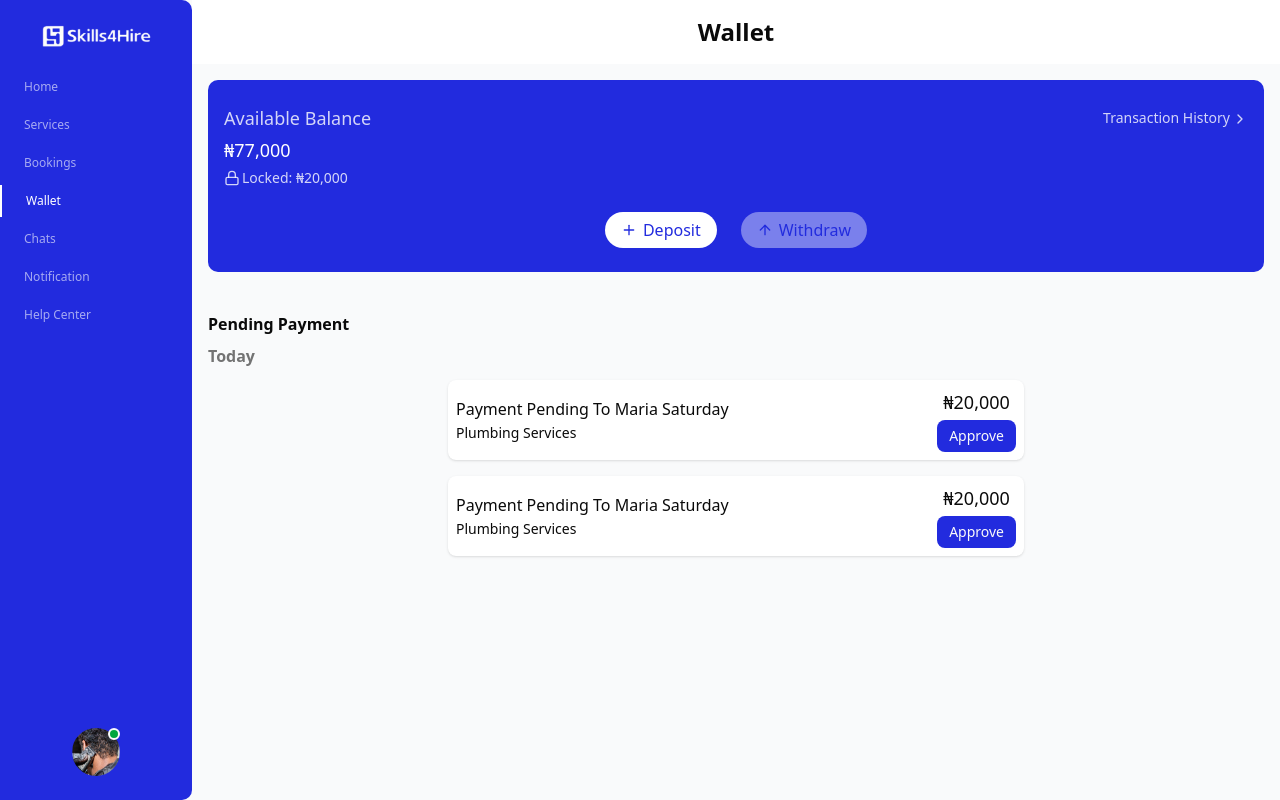
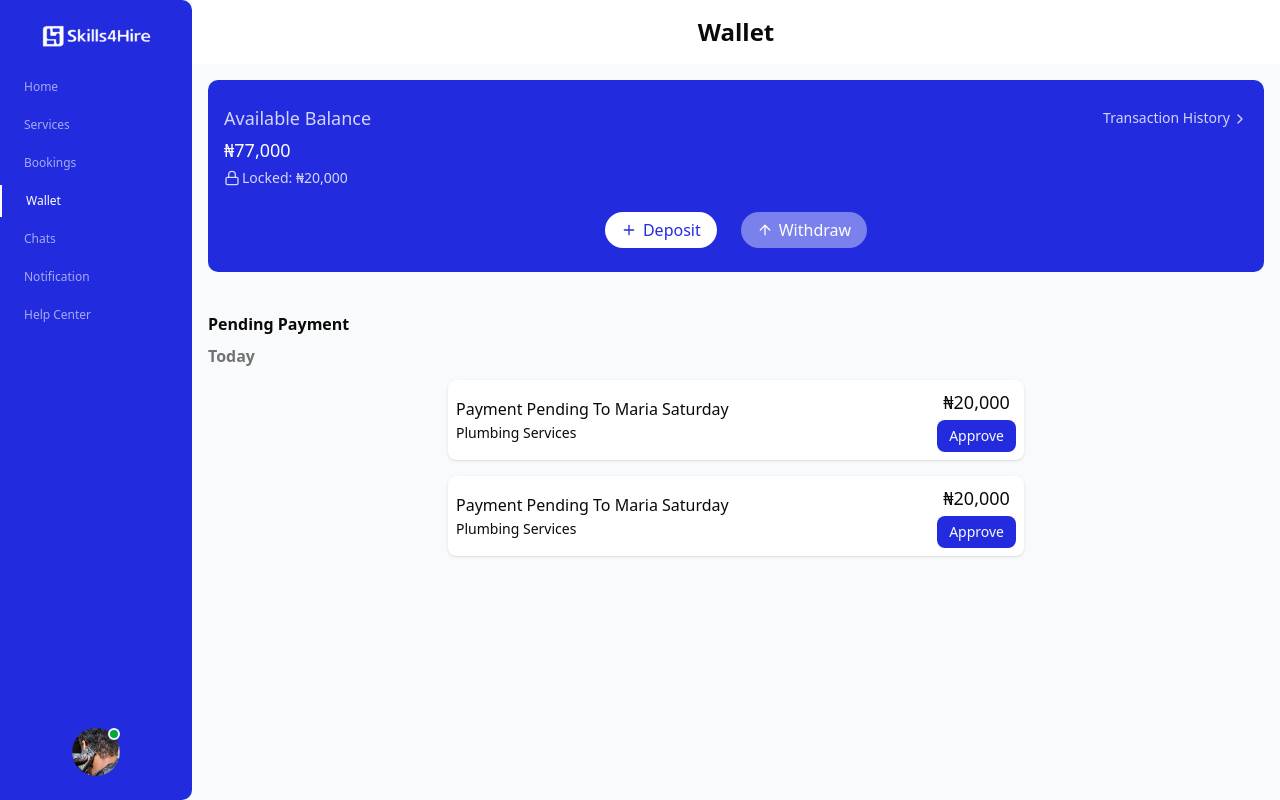
Before and after one commit to Skills4hire-org/Skills-4-Hire, a React (Vite) app: page /customer/wallet in a window 1280 px wide. Built offline with nearby package versions, Linux system fonts and the light colour scheme; some icons are missing; a web font is replaced by a local one.

Commit message:
Fix: edited walletSend

```diff
--- a/src/components/wallet/WalletActions.tsx
+++ b/src/components/wallet/WalletActions.tsx
@@ -9,7 +9,7 @@ export default function WalletActions() {
       </button>
       <Link
         to="withdraw"
-        className="rounded-full bg-white/40 text-primary py-1.5 font-medium px-4 text-xs md:text-base flex items-center gap-1.5 hover:text-white/90"
+        className="rounded-full bg-white/40 text-primary py-1.5 font-medium px-4 text-xs md:text-base flex items-center gap-1.5 text-white hover:text-white/90"
       >
         <ArrowUp className="w-3 h-3 md:w-4 md:h-4" /> Withdraw
       </Link>
```
